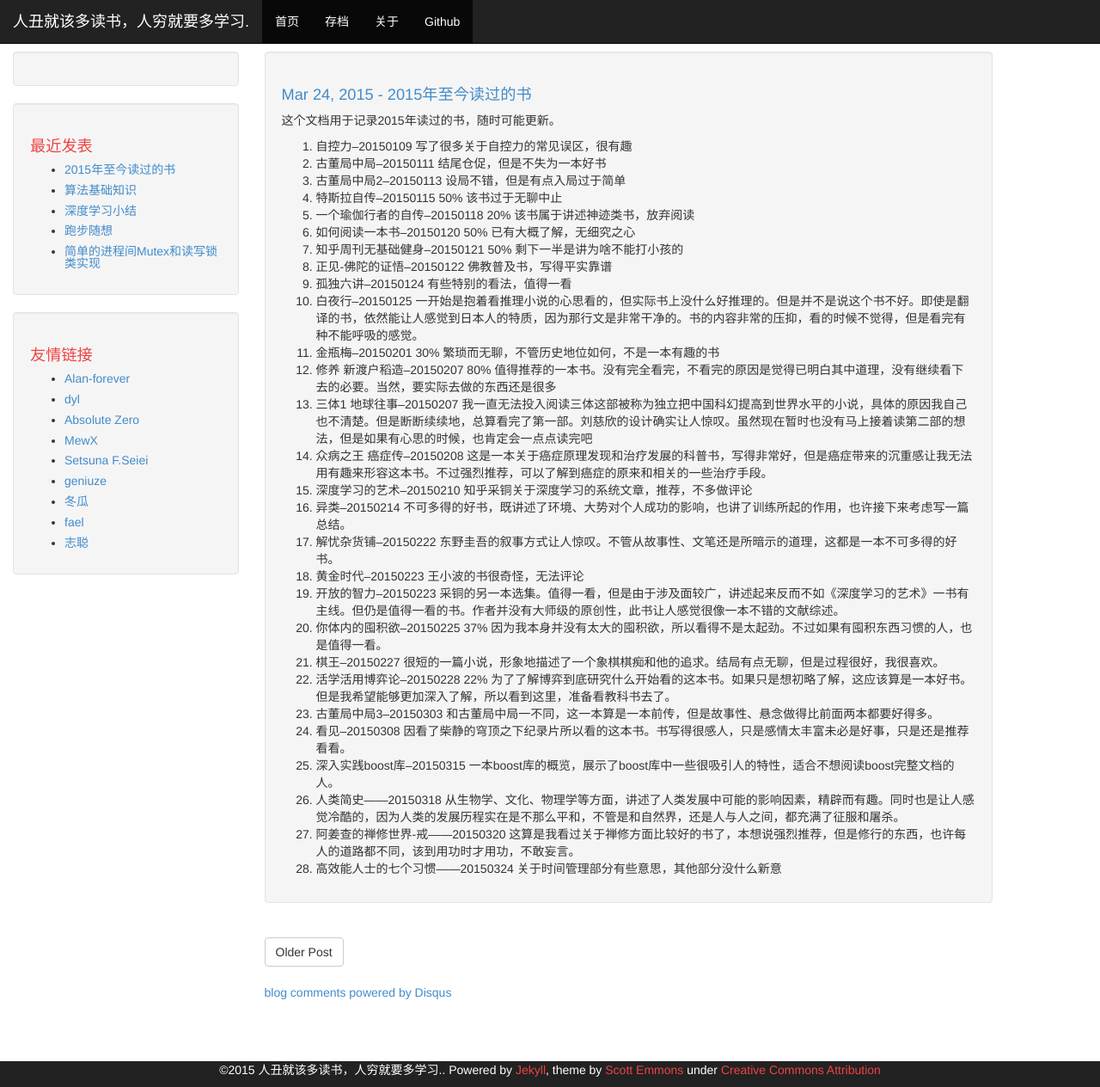
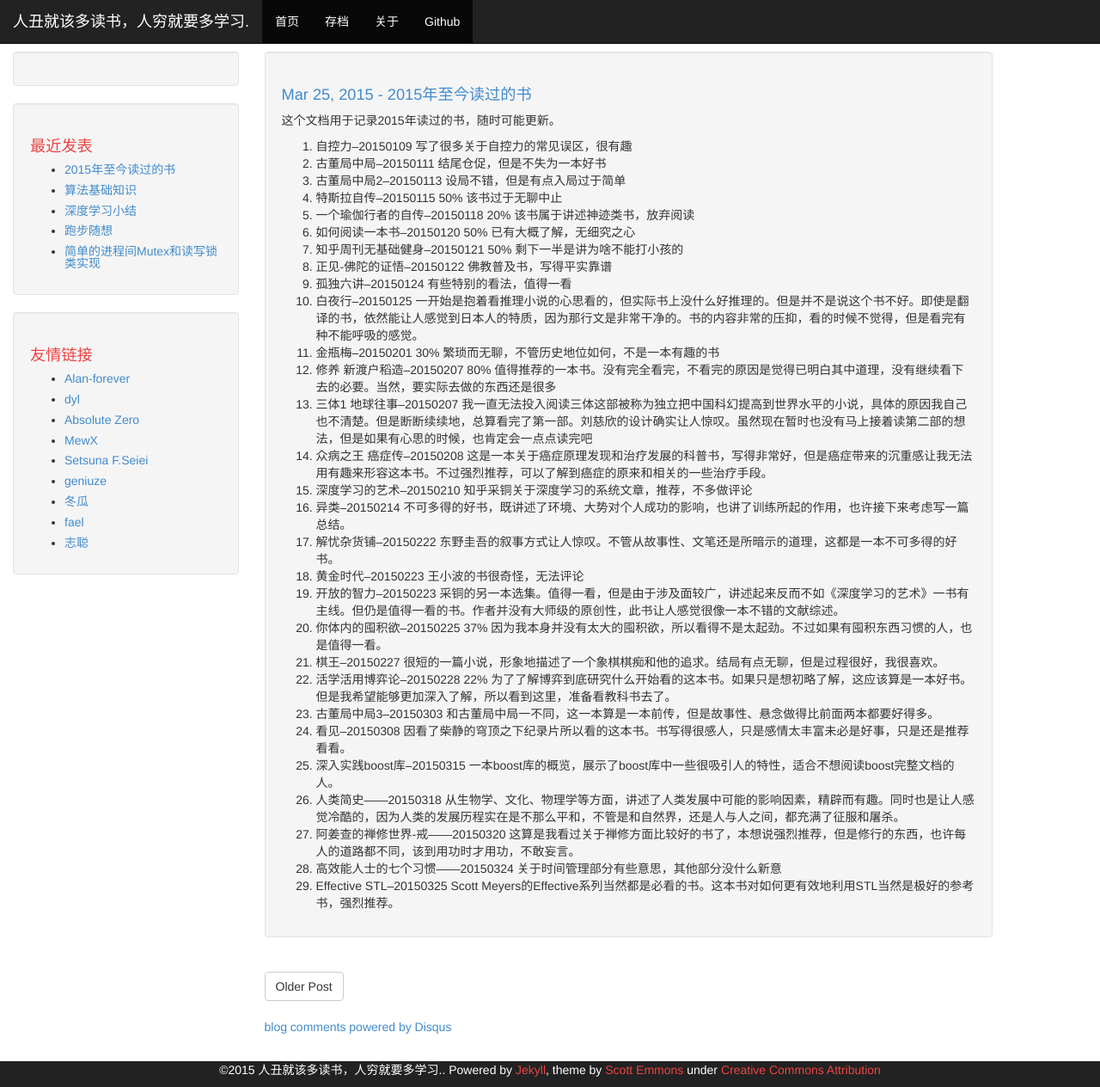
Before and after one commit to phonzia/old_blog, a Jekyll site: the page built from _posts/2015-03-25-BooksRead.md, in a window 1280 px wide and 1264 px high. Shown: the whole window at 86% size. Built offline with Jekyll 4.4.1, drawn with Linux system fonts in a browser that asks for light colours; Markdown is read by kramdown in place of the engine named in the settings; comment, search, counter and statistics services are not loaded.

Commit message:
add book read

```diff
--- a/_posts/2015-03-24-BooksRead.md
+++ b/_posts/2015-03-25-BooksRead.md
@@ -33,3 +33,4 @@ title: "2015年至今读过的书"
 26. 人类简史——20150318 从生物学、文化、物理学等方面，讲述了人类发展中可能的影响因素，精辟而有趣。同时也是让人感觉冷酷的，因为人类的发展历程实在是不那么平和，不管是和自然界，还是人与人之间，都充满了征服和屠杀。
 27. 阿姜查的禅修世界-戒——20150320 这算是我看过关于禅修方面比较好的书了，本想说强烈推荐，但是修行的东西，也许每人的道路都不同，该到用功时才用功，不敢妄言。
 28. 高效能人士的七个习惯——20150324 关于时间管理部分有些意思，其他部分没什么新意
+29. Effective STL--20150325 Scott Meyers的Effective系列当然都是必看的书。这本书对如何更有效地利用STL当然是极好的参考书，强烈推荐。
```
